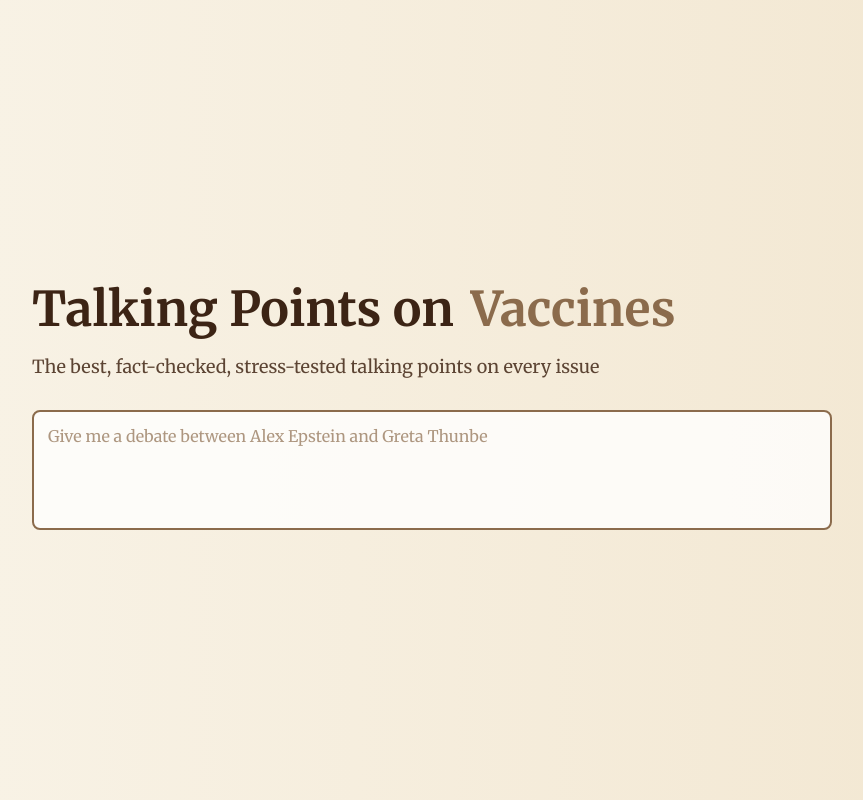
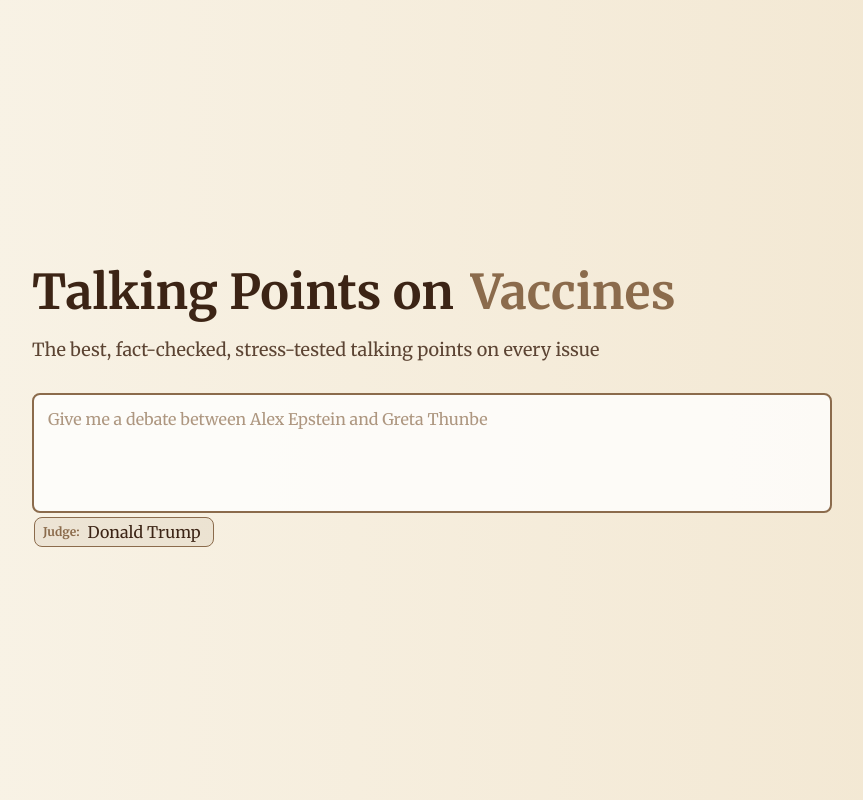
Before and after one commit to Abullity/talking-points-input-demo, a React (Vite) app: page / in a window 1280 px wide. Shown: the whole page, without its empty margins (8-871 px from the left). Built offline with nearby package versions, Linux system fonts and the light colour scheme.

Commit message:
added judge chip

```diff
--- a/src/components/AnimatedInput/InputSettings/JudgeChip/index.jsx
+++ b/src/components/AnimatedInput/InputSettings/JudgeChip/index.jsx
@@ -1,15 +1,65 @@
-import React, { useState, useEffect } from 'react';
+import React, { useState, useRef, useEffect } from 'react';
 import { agents } from '../../../../config';
 import './styles.css';
 
-
 const agentsList = Object.values(agents);
 
+const JudgeChip = ({ onChange }) => {
+  const [judge, setJudge] = useState(agentsList[0]);
+  const [showDropdown, setShowDropdown] = useState(false);
+  const dropdownRef = useRef(null);
 
-const JudgeChip = () => {
-  const [judge, setJudge] = useState(agentsList[0]);
+  useEffect(() => {
+    // Notify parent component when judge changes
+    if (onChange) {
+      onChange(judge);
+    }
+  }, [judge, onChange]);
 
-  return (null);
+  useEffect(() => {
+    // Close dropdown when clicking outside
+    const handleClickOutside = (event) => {
+      if (dropdownRef.current && !dropdownRef.current.contains(event.target)) {
+        setShowDropdown(false);
+      }
+    };
+
+    document.addEventListener('mousedown', handleClickOutside);
+    return () => {
+      document.removeEventListener('mousedown', handleClickOutside);
+    };
+  }, []);
+
+  const handleJudgeSelect = (selectedJudge) => {
+    setJudge(selectedJudge);
+    setShowDropdown(false);
+  };
+
+  return (
+    <div className="judge-chip-container" ref={dropdownRef}>
+      <div
+        className="judge-chip"
+        onClick={() => setShowDropdown(!showDropdown)}
+      >
+        <span className="judge-label">Judge:</span>
+        <span className="judge-name">{judge.name}</span>
+      </div>
+
+      {showDropdown && (
+        <div className="judge-dropdown">
+          {agentsList.map((agent) => (
+            <div
+              key={agent.id}
+              className={`judge-option ${agent.id === judge.id ? 'selected' : ''}`}
+              onClick={() => handleJudgeSelect(agent)}
+            >
+              {agent.name}
+            </div>
+          ))}
+        </div>
+      )}
+    </div>
+  );
 };
 
 export default JudgeChip;
--- a/src/components/AnimatedInput/InputSettings/JudgeChip/styles.css
+++ b/src/components/AnimatedInput/InputSettings/JudgeChip/styles.css
@@ -0,0 +1,69 @@
+.judge-chip-container {
+  position: relative;
+  display: inline-block;
+}
+
+.judge-chip {
+  display: inline-flex;
+  flex-direction: row;
+  align-items: center;
+  background-color: rgba(139, 107, 76, 0.1);
+  border: 1px solid #8b6b4c;
+  border-radius: 8px;
+  padding: 4px 8px;
+  margin: 4px 2px 0;
+  font-family: 'Merriweather', serif;
+  white-space: nowrap;
+  position: relative;
+  cursor: pointer;
+}
+
+.judge-chip:hover {
+  background-color: rgba(139, 107, 76, 0.2);
+}
+
+.judge-name {
+  color: #3c2415;
+  font-weight: 500;
+  padding: 0 4px;
+}
+
+.judge-label {
+  color: #8b6b4c;
+  font-size: 12px;
+  margin-right: 4px;
+  font-weight: 600;
+}
+
+.judge-dropdown {
+  position: absolute;
+  top: 100%;
+  left: 0;
+  margin-top: 4px;
+  background-color: white;
+  border: 1px solid #8b6b4c;
+  border-radius: 8px;
+  box-shadow: 0 2px 10px rgba(60, 36, 21, 0.2);
+  z-index: 100;
+  max-height: 200px;
+  overflow-y: auto;
+  width: max-content;
+  min-width: 100%;
+}
+
+.judge-option {
+  padding: 8px 12px;
+  color: #3c2415;
+  font-family: 'Merriweather', serif;
+  cursor: pointer;
+  transition: background-color 0.2s ease;
+}
+
+.judge-option:hover {
+  background-color: rgba(139, 107, 76, 0.1);
+}
+
+.judge-option.selected {
+  background-color: rgba(139, 107, 76, 0.2);
+  font-weight: 500;
+}
--- a/src/components/AnimatedInput/InputSettings/index.jsx
+++ b/src/components/AnimatedInput/InputSettings/index.jsx
@@ -3,11 +3,16 @@
 import JudgeChip from './JudgeChip';
 import ExchangesChip from './ExchangesChip';
 
+const InputSettings = ({ mode, onJudgeChange }) => {
+  const handleJudgeChange = (selectedJudge) => {
+    if (onJudgeChange) {
+      onJudgeChange(selectedJudge);
+    }
+  };
 
-const InputSettings = ({ mode }) => {
   return (
     <div className="input-settings">
-      <JudgeChip />
+      <JudgeChip onChange={handleJudgeChange} />
       <ExchangesChip />
     </div>
   );
--- a/src/components/AnimatedInput/index.jsx
+++ b/src/components/AnimatedInput/index.jsx
@@ -3,6 +3,7 @@
 import useDebounce from '../../hooks/useDebounce';
 import { agents } from '../../config';
 import './styles.css';
+import InputSettings from './InputSettings';
 
 // Import utility functions
 import { detectAndReplaceAgentNames } from './utils/agentUtils';
@@ -167,6 +168,7 @@
         filterText={filterText}
         selectedIndex={selectedAgentIndex}
       />
+      <InputSettings mode={mode} />
     </div>
   );
 };
```
